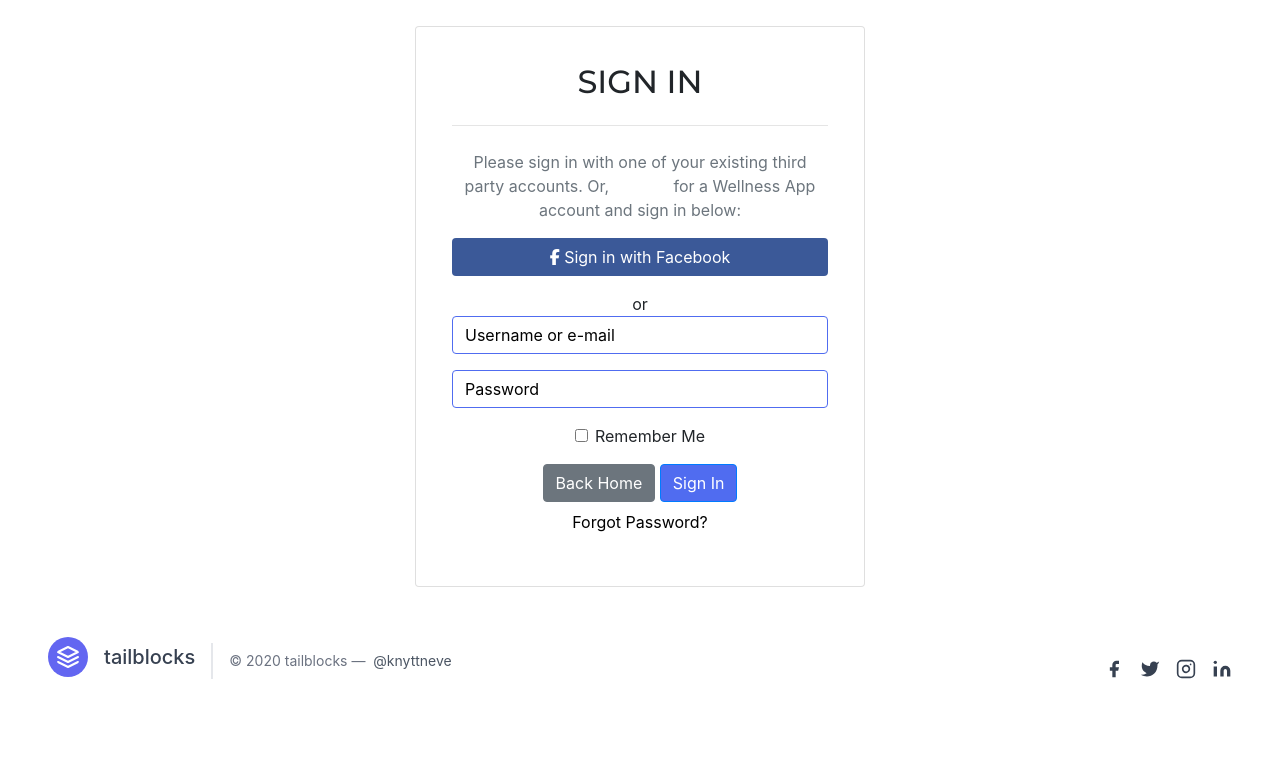
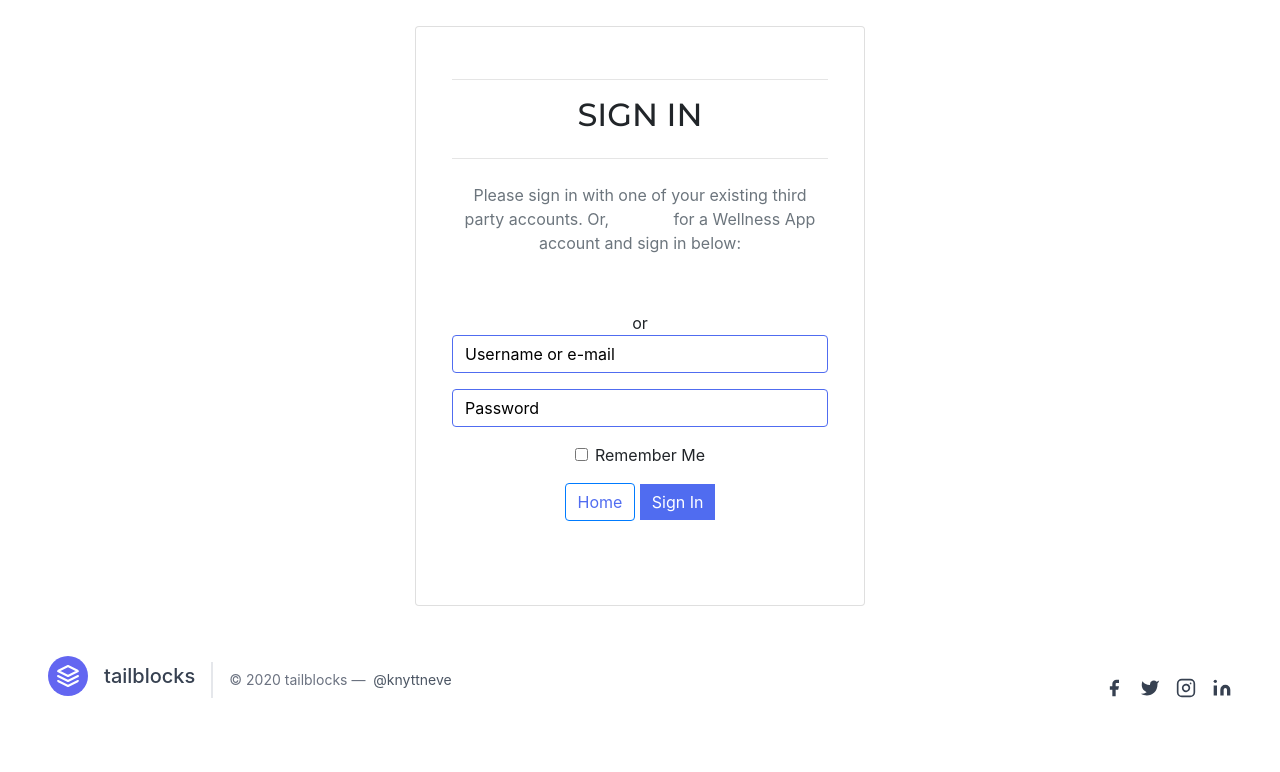
Before and after one commit to 21bq1a4215/wellness-app, a Django app: page /accounts/login/ in a window 1280 px wide. Shown: the part 70-842 px from the top of the page. Run offline with Django 3.2, Linux system fonts and the light colour scheme; data comes from the database, SQL or seed files in the repository; some libraries are stand-ins or nearby versions.

Commit message:
Fixed issue with sign in form

```diff
--- a/templates/allauth/account/login.html
+++ b/templates/allauth/account/login.html
@@ -2,15 +2,12 @@
 
 {% load i18n %}
 {% load account socialaccount %}
-{% load crispy_forms_tags %}
-{% load socialaccount %}
-{% providers_media_js %}
 {% csrf_token %}
-
 {% block head_title %}{% trans "Sign In" %}{% endblock %}
 
 {% block inner_content %}
 
+<hr>
 <h2 class="logo-font mb-4">{% trans "Sign In" %}</h2>
 <hr>
 
@@ -24,11 +21,7 @@ for a {{ site_name }} account and sign in below:{% endblocktrans %}</p>
 <div class="socialaccount_ballot">
 
   <ul class="socialaccount_providers">
-
-    <a href="{% provider_login_url "facebook" method="js_sdk" %}" class="btn btn-block btn-social btn-facebook" style="background-color:#3b5998;text-align:center">
-        <span class="fa fa-facebook"></span>
-                Sign in with Facebook
-    </a>
+    {% include "socialaccount/snippets/provider_list.html" with process="login" %}
   </ul>
 
   <div class="login-or">{% trans 'or' %}</div>
@@ -48,11 +41,10 @@ for a {{ site_name }} account and sign in below:{% endblocktrans %}</p>
   {% if redirect_field_value %}
   <input type="hidden" name="{{ redirect_field_name }}" value="{{ redirect_field_value }}" />
   {% endif %}
-  <a class="btn btn-secondary" href="{% url 'home' %}">Back Home</a>
-  <button class="btn btn-primary primaryAction" type="submit">{% trans "Sign In" %}</button>
-
+  <a class="btn btn-outline-primary" href="{% url 'home' %}">Home</a>
+  <button class="primaryAction" type="submit">{% trans "Sign In" %}</button>
   <p class="mt-2">
-    <a class="button secondaryAction text-black" href="{% url 'account_reset_password' %}">{% trans "Forgot Password?" %}</a>
+    <a class="button secondaryAction" href="{% url 'account_reset_password' %}">{% trans "Forgot Password?" %}</a>
   </p>
 </form>
 
```
